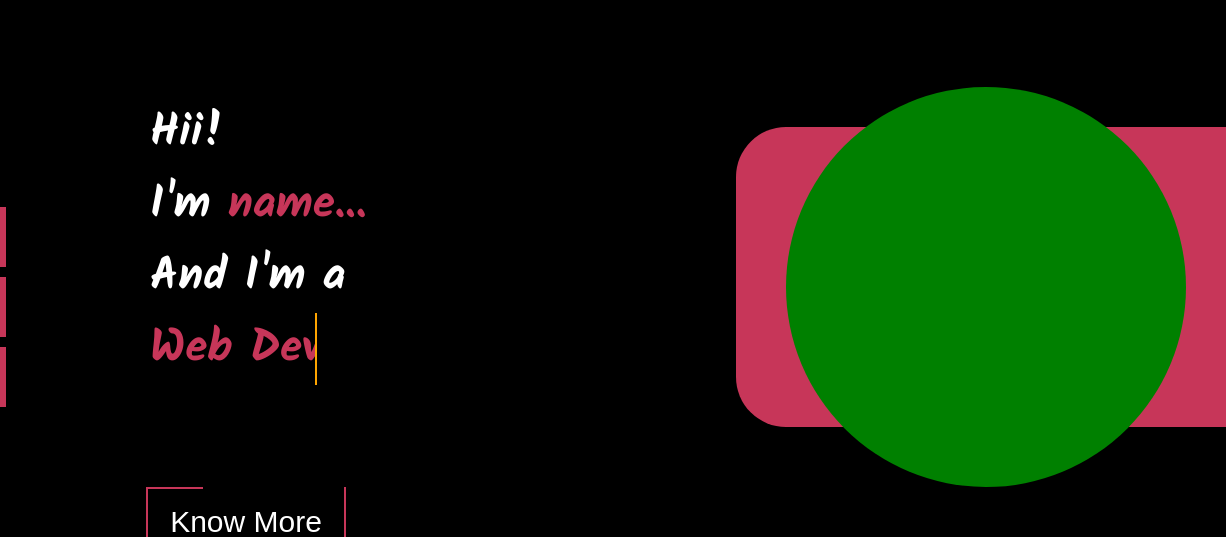
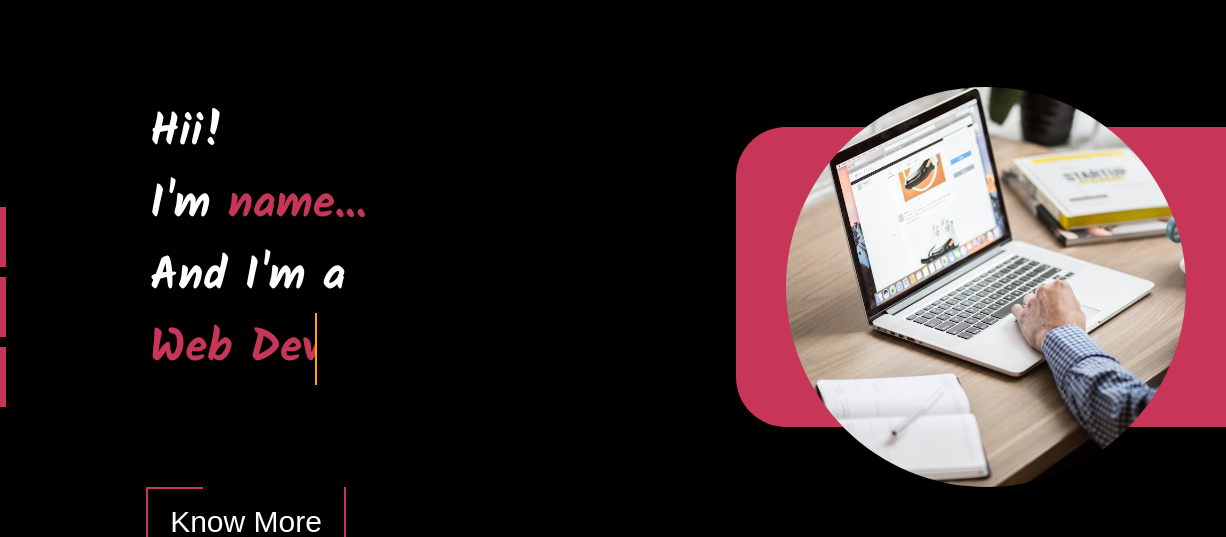
Before and after one commit to devannu/portfolio, a plain HTML site: page index.html in a window 1280 px wide. Shown: the part 143-680 px from the top of the page, 54-1280 px from the left. Drawn offline with nearby package versions, Linux system fonts and the light colour scheme.

Commit message:
Update index.html

```diff
--- a/index.html
+++ b/index.html
@@ -251,7 +251,7 @@ box-shadow: inset 5px 5px 7px #5a5a5a,
             position: absolute;
             left: 200px;
             top:90px;
-            background-image: url(photo.jpg);
+            background-image: url(photo.jpeg);
             background-repeat: no-repeat;
             background-position: center;
             background-size: cover;
```
